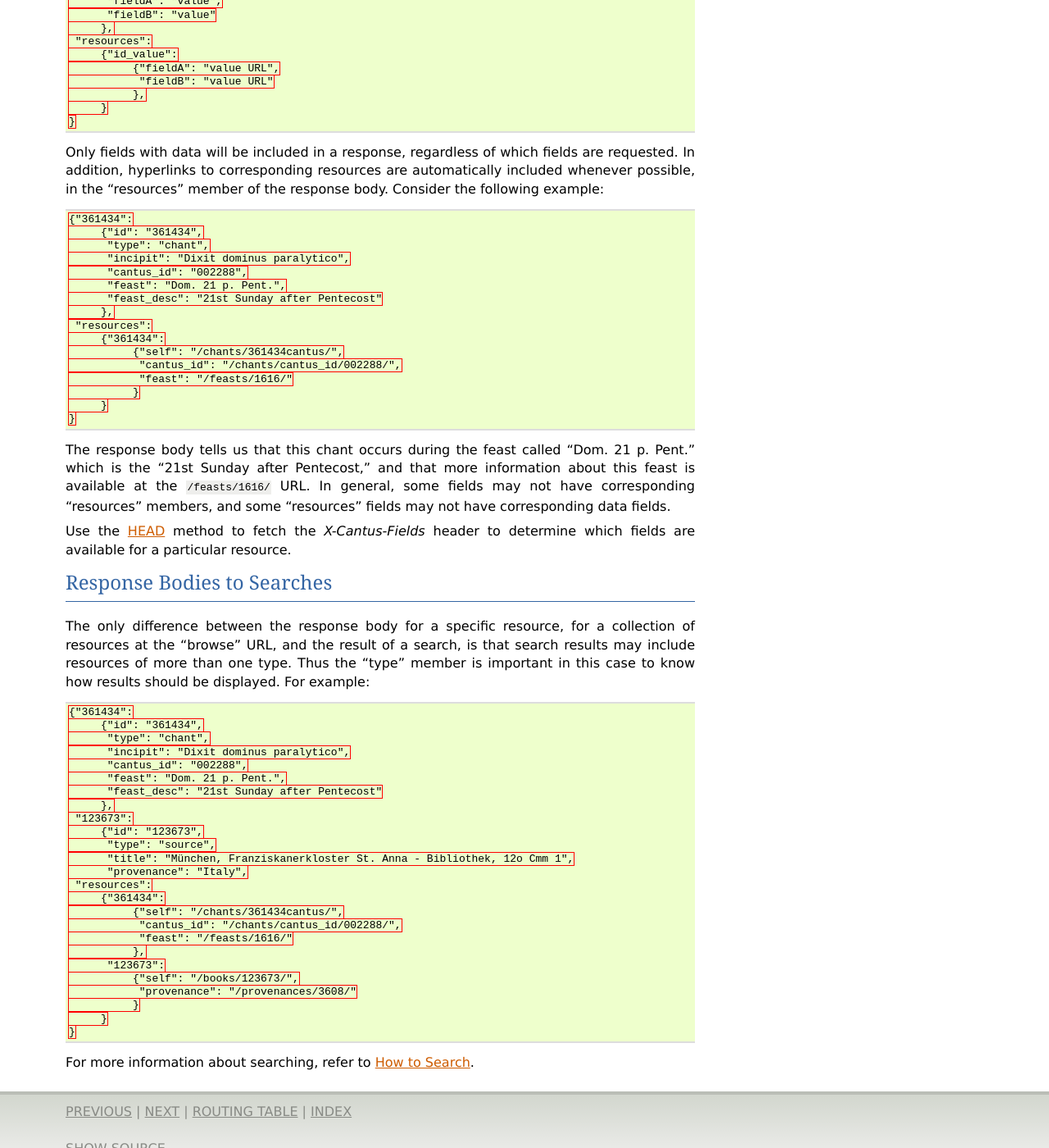
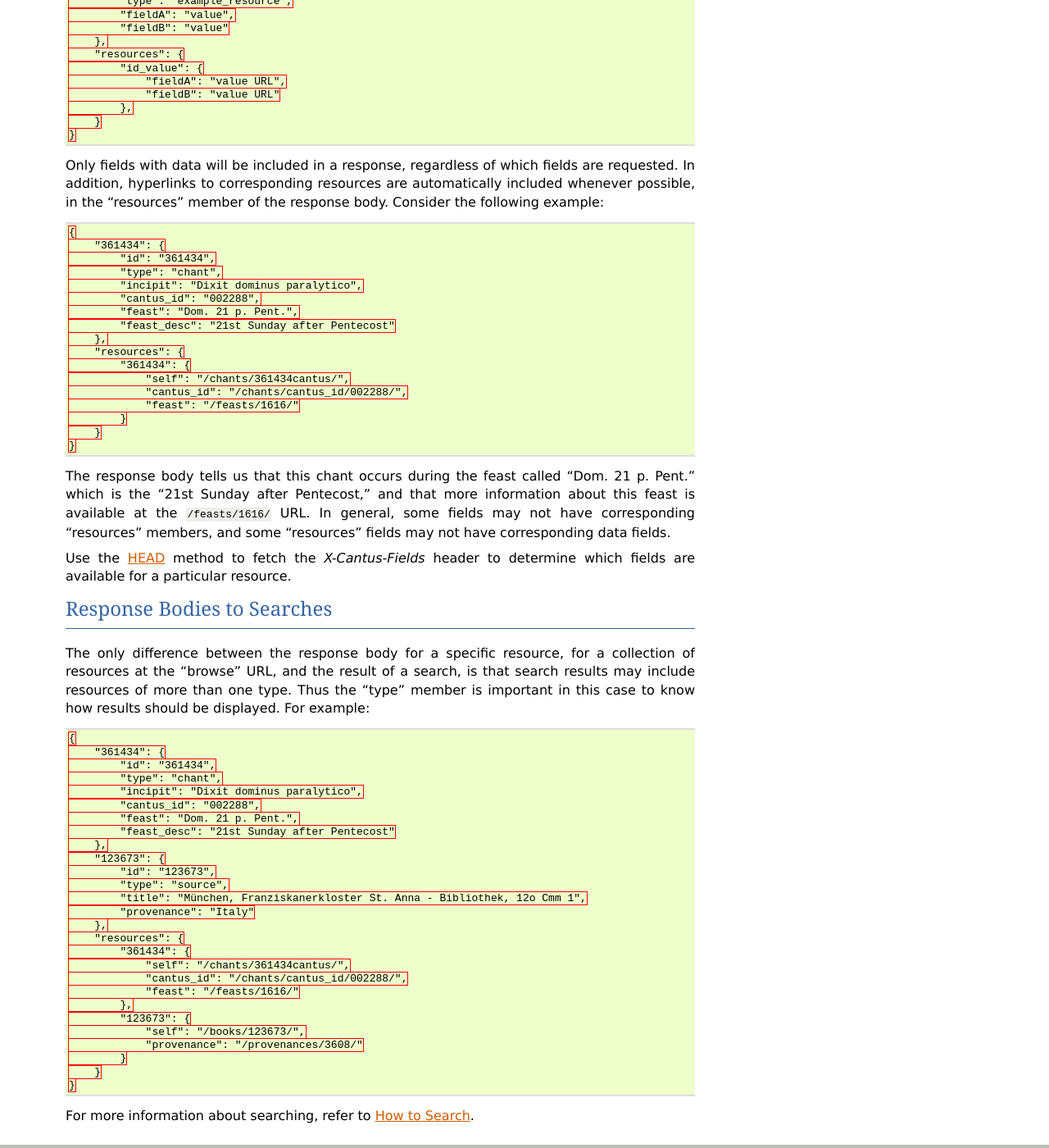
Before and after one commit to CANTUS-Project/api, a Sphinx documentation site: the page built from source/response_bodies.rst, in a window 1280 px wide and 1400 px high, scrolled down 649 px. Shown: the whole window at 82% size. Built offline with Sphinx 7.4.7, drawn with Linux system fonts in a browser that asks for light colours; some of the changed text lies outside the part shown.

```diff
--- a/source/response_bodies.rst
+++ b/source/response_bodies.rst
@@ -25,18 +25,19 @@ JavaScript. They always have the same form:
 
 .. sourcecode:: http
 
-    {"id_value":
-         {"id": "id_value",
-          "type": "example_resource",
-          "fieldA": "value",
-          "fieldB": "value"
-         },
-     "resources":
-         {"id_value":
-              {"fieldA": "value URL",
-               "fieldB": "value URL"
-              },
-         }
+    {
+        "id_value": {
+            "id": "id_value",
+            "type": "example_resource",
+            "fieldA": "value",
+            "fieldB": "value"
+        },
+        "resources": {
+            "id_value": {
+                "fieldA": "value URL",
+                "fieldB": "value URL"
+            },
+        }
     }
 
 Only fields with data will be included in a response, regardless of which fields are requested. In
@@ -45,21 +46,22 @@ addition, hyperlinks to corresponding resources are automatically included whene
 
 .. sourcecode:: http
 
-    {"361434":
-         {"id": "361434",
-          "type": "chant",
-          "incipit": "Dixit dominus paralytico",
-          "cantus_id": "002288",
-          "feast": "Dom. 21 p. Pent.",
-          "feast_desc": "21st Sunday after Pentecost"
-         },
-     "resources":
-         {"361434":
-              {"self": "/chants/361434cantus/",
-               "cantus_id": "/chants/cantus_id/002288/",
-               "feast": "/feasts/1616/"
-              }
-         }
+    {
+        "361434": {
+            "id": "361434",
+            "type": "chant",
+            "incipit": "Dixit dominus paralytico",
+            "cantus_id": "002288",
+            "feast": "Dom. 21 p. Pent.",
+            "feast_desc": "21st Sunday after Pentecost"
+        },
+        "resources": {
+            "361434": {
+                "self": "/chants/361434cantus/",
+                "cantus_id": "/chants/cantus_id/002288/",
+                "feast": "/feasts/1616/"
+            }
+        }
     }
 
 The response body tells us that this chant occurs during the feast called "Dom. 21 p. Pent." which
@@ -82,30 +84,32 @@ displayed. For example:
 
 .. sourcecode:: http
 
-    {"361434":
-         {"id": "361434",
-          "type": "chant",
-          "incipit": "Dixit dominus paralytico",
-          "cantus_id": "002288",
-          "feast": "Dom. 21 p. Pent.",
-          "feast_desc": "21st Sunday after Pentecost"
-         },
-     "123673":
-         {"id": "123673",
-          "type": "source",
-          "title": "München, Franziskanerkloster St. Anna - Bibliothek, 12o Cmm 1",
-          "provenance": "Italy",
-     "resources":
-         {"361434":
-              {"self": "/chants/361434cantus/",
-               "cantus_id": "/chants/cantus_id/002288/",
-               "feast": "/feasts/1616/"
-              },
-          "123673":
-              {"self": "/books/123673/",
-               "provenance": "/provenances/3608/"
-              }
-         }
+    {
+        "361434": {
+            "id": "361434",
+            "type": "chant",
+            "incipit": "Dixit dominus paralytico",
+            "cantus_id": "002288",
+            "feast": "Dom. 21 p. Pent.",
+            "feast_desc": "21st Sunday after Pentecost"
+        },
+        "123673": {
+            "id": "123673",
+            "type": "source",
+            "title": "München, Franziskanerkloster St. Anna - Bibliothek, 12o Cmm 1",
+            "provenance": "Italy"
+        },
+        "resources": {
+            "361434": {
+                "self": "/chants/361434cantus/",
+                "cantus_id": "/chants/cantus_id/002288/",
+                "feast": "/feasts/1616/"
+            },
+            "123673": {
+                "self": "/books/123673/",
+                "provenance": "/provenances/3608/"
+            }
+        }
     }
 
 For more information about searching, refer to :ref:`searching`.
```
